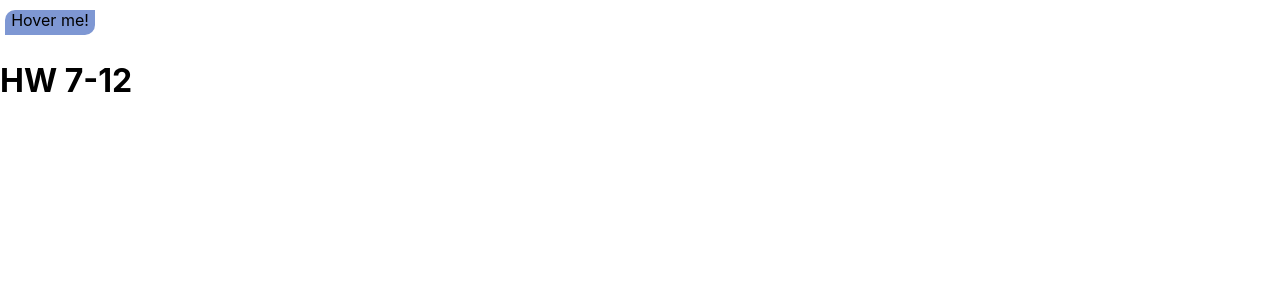
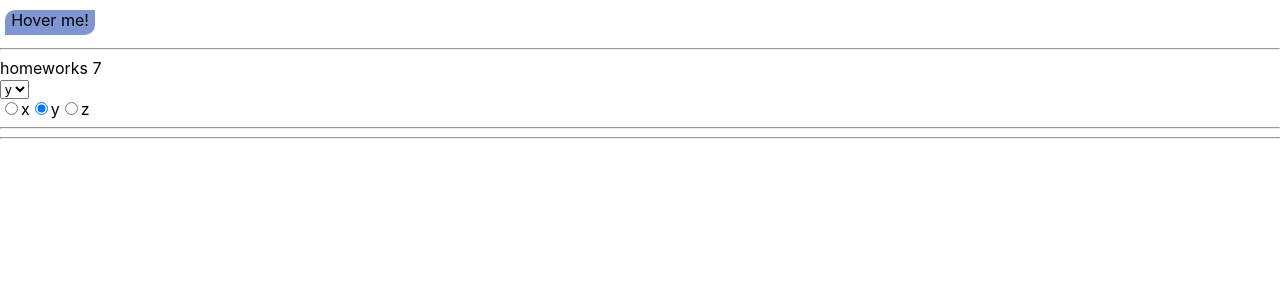
Before and after one commit to KAST13L/homeworks-by-ignat, a React (Create React App) app: page /#/junior in a window 1280 px wide. Shown: the top 300 px of the page. Built offline with nearby package versions, Linux system fonts and the light colour scheme.

Commit message:
7 hw is done

```diff
--- a/src/p2-homeworks/h5-rrd-v6/pages/Junior.tsx
+++ b/src/p2-homeworks/h5-rrd-v6/pages/Junior.tsx
@@ -1,9 +1,10 @@
 import React from 'react'
+import HW7 from "../../h7/HW7";
 
 export function Junior() {
     return (
         <div>
-           <h1>HW 7-12</h1>
+            <HW7/>
         </div>
     )
 }
--- a/src/p2-homeworks/h7/common/c5-SuperSelect/SuperSelect.tsx
+++ b/src/p2-homeworks/h7/common/c5-SuperSelect/SuperSelect.tsx
@@ -14,10 +14,13 @@ const SuperSelect: React.FC<SuperSelectPropsType> = (
         ...restProps
     }
 ) => {
-    const mappedOptions: any[] = []; // map options with key
+    const mappedOptions: any[] =  options ? options.map( (el, index) => <option  key={index + 1} value={el}>{el}</option>
+    ) : []; // map options with key
 
     const onChangeCallback = (e: ChangeEvent<HTMLSelectElement>) => {
         // onChange, onChangeOption
+        onChange && onChange(e)
+        onChangeOption && onChangeOption(e.currentTarget.value)
     }
 
     return (
--- a/src/p2-homeworks/h7/common/c6-SuperRadio/SuperRadio.tsx
+++ b/src/p2-homeworks/h7/common/c6-SuperRadio/SuperRadio.tsx
@@ -17,6 +17,9 @@ const SuperRadio: React.FC<SuperRadioPropsType> = (
 ) => {
     const onChangeCallback = (e: ChangeEvent<HTMLInputElement>) => {
         // onChange, onChangeOption
+        onChange && onChange(e)
+        onChangeOption && onChangeOption(e.currentTarget.value)
+
     }
 
 
@@ -24,6 +27,10 @@ const SuperRadio: React.FC<SuperRadioPropsType> = (
         <label key={name + '-' + i}>
             <input
                 type={'radio'}
+                onChange={onChangeCallback}
+                value={o}
+                checked={ o === value}
+                {...restProps}
                 // name, checked, value, onChange
             />
             {o}
```
